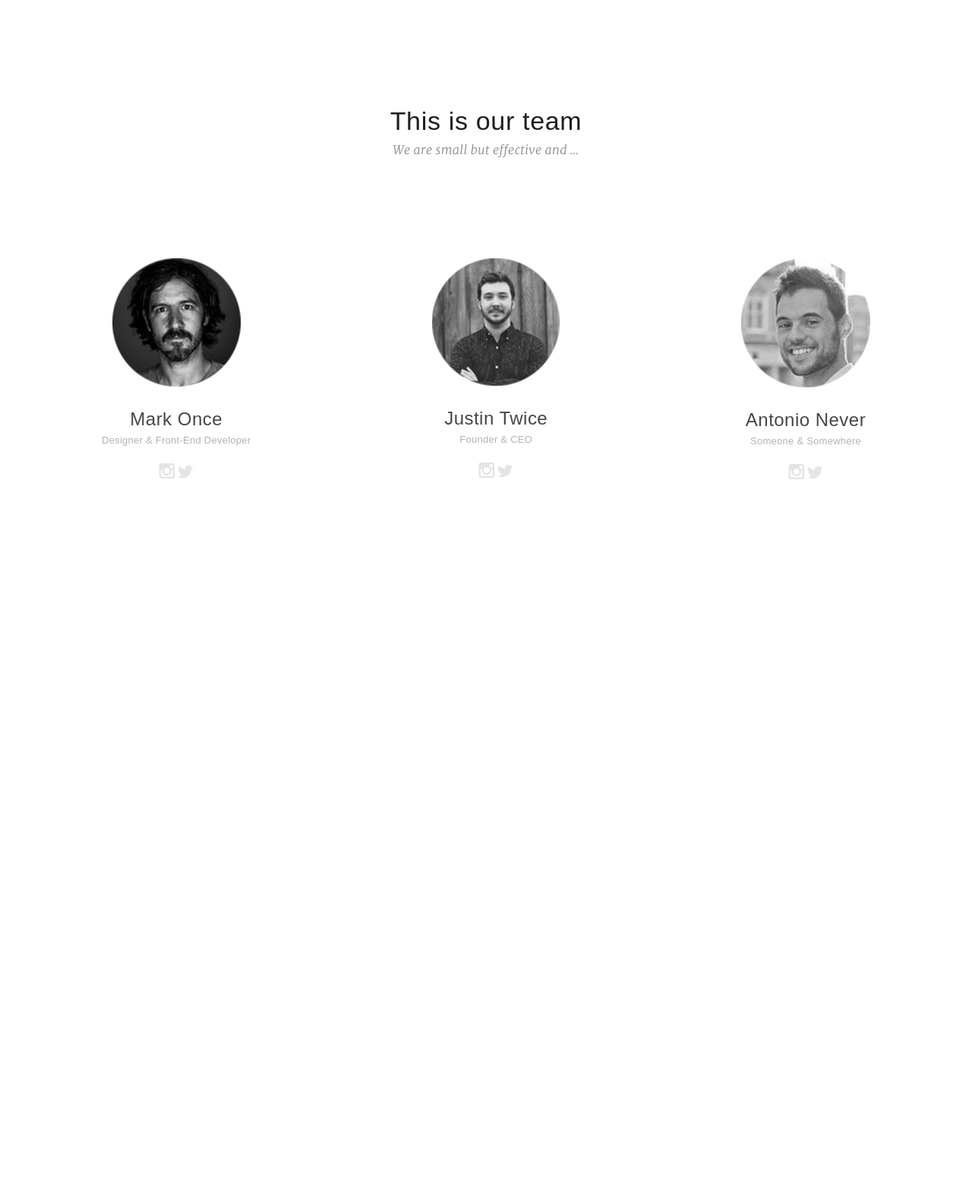
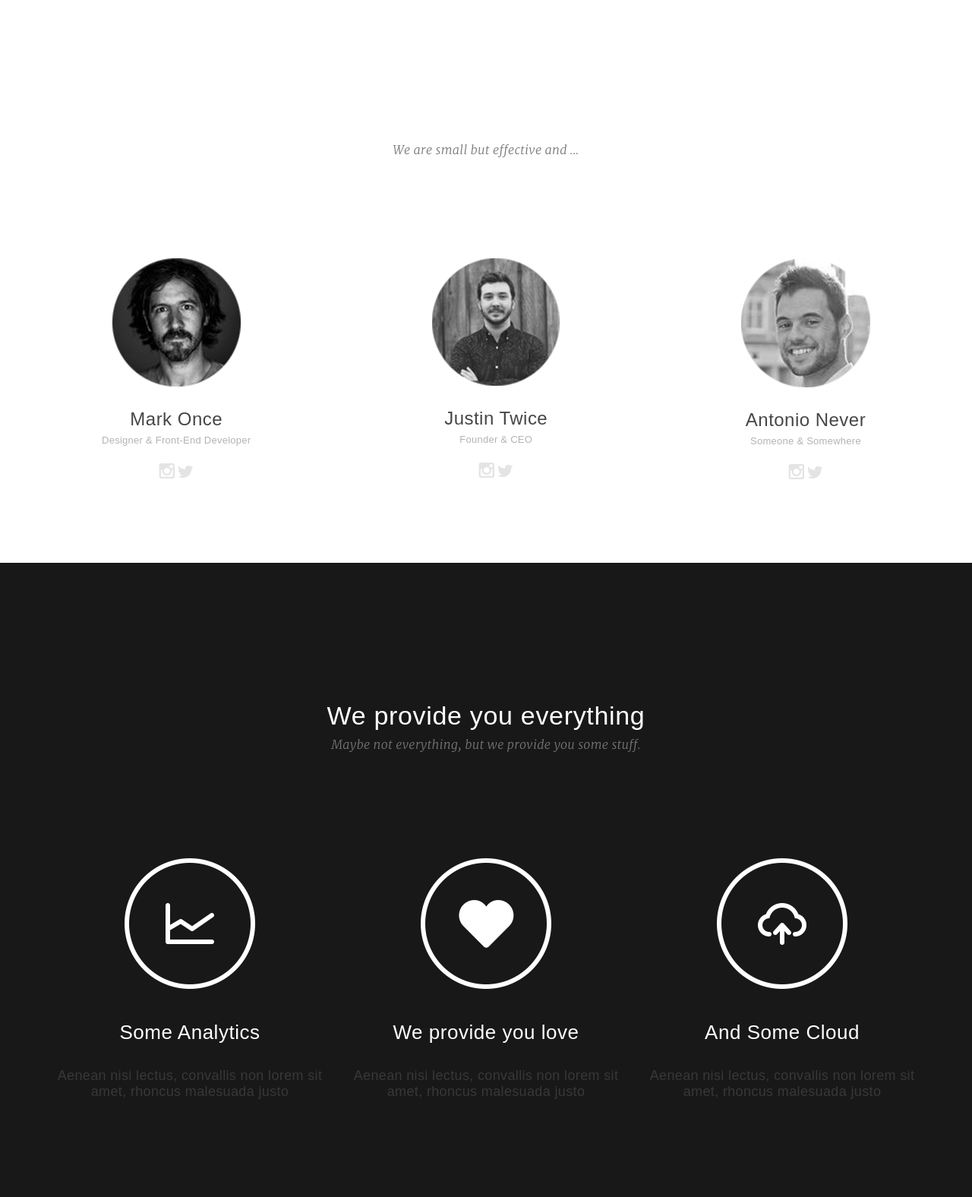
Before and after one commit to ishebarshina/Landing-Page-Example, a PHP site: page / in a window 1280 px wide. Shown: the part 1769-3345 px from the top of the page at 76% size. Before the commit the page ends 2400 px from the top, so only its background shows below. Run offline with PHP 8.4, Linux system fonts and the light colour scheme.

Commit message:
services

```diff
--- a/css/style.css
+++ b/css/style.css
@@ -163,7 +163,7 @@ a {
     text-align: center;
     padding: 138px 0 149px;
 }
-.team__title {
+.block__title {
     font-family: 'HelveticaNeueProLt', sans-serif;
     font-size: 34px;
     line-height: 1.5em;
@@ -173,7 +173,7 @@ a {
     padding: 0;
     margin: 0;
 }
-.team p {
+.block__text {
     font-family: 'Merriweather-LightItalic', serif;
     font-size: 16px;
     line-height: 1.5em;
@@ -214,3 +214,49 @@ a {
 .team__link {
     margin-top: 22px;
 }
+.services {
+    background-color: #181818;
+    text-align: center;
+    height: 835px;
+    padding-top: 176px;
+}
+.block__title {
+    color: #ffffff;
+}
+.block__text {
+    color: #777777;
+}
+.services__inner {
+    display: flex;
+    justify-content: space-between;
+    margin-top: 138px;
+}
+.services__item {
+    display: flex;
+    flex-direction: column;
+    align-items: center;
+}
+.img {
+    width: 172px;
+    height: 172px;
+    background-image: url(../img/ellipse.png);
+    display: flex;
+    align-items: center;
+    justify-content: center;
+    margin-bottom: 43px;
+}
+.services__name {
+    font-family: 'HelveticaNeueProLt', sans-serif;
+    font-size: 26px;
+    font-weight: 400;
+    letter-spacing: 0.02em;
+    color: #ffffff;
+    margin-bottom: 31px;
+}
+.services__desc {
+    font-family: 'HelveticaNeueProLt', sans-serif;
+    font-size: 18px;
+    font-weight: 400;
+    letter-spacing: 0.02em;
+    color: #383838;
+}
--- a/index.html
+++ b/index.html
@@ -56,8 +56,8 @@
     </div>
     <div class="team">
         <div class="container">
-            <h1 class="team__title">This is our team</h1>
-            <p>We are small but effective and ...</p>
+            <h2 class="block__title">This is our team</h1>
+            <p class="block__text">We are small but effective and ...</p>
             <div class="team__inner">
                 <div class="team__item">
                     <img src="img/mark.png" alt="mark">
@@ -101,5 +101,34 @@
             </div>
         </div>
     </div>
+    <div class="services">
+        <div class="container">
+            <h2 class="block__title">We provide you everything</h2>
+            <p class="block__text">Maybe not everything, but we provide you some stuff.</p>
+            <div class="services__inner">
+                <div class="services__item">
+                    <div class="img">
+                        <img src="img/graph.png" alt="graph">
+                    </div>
+                    <div class="services__name">Some Analytics</div>
+                    <div class="services__desc">Aenean nisi lectus, convallis non lorem sit amet, rhoncus malesuada justo</div>
+                </div>
+                <div class="services__item">
+                    <div class="img">
+                        <img src="img/heart.png" alt="heart">
+                    </div>
+                    <div class="services__name">We provide you love</div>
+                    <div class="services__desc">Aenean nisi lectus, convallis non lorem sit amet, rhoncus malesuada justo</div>
+                </div>
+                <div class="services__item">
+                    <div class="img">
+                        <img src="img/cloud.png" alt="cloud">
+                    </div>
+                    <div class="services__name">And Some Cloud</div>
+                    <div class="services__desc">Aenean nisi lectus, convallis non lorem sit amet, rhoncus malesuada justo</div>
+                </div>
+            </div>
+        </div>
+    </div>
 </body>
 </html>
```
Also changed, not shown: img/cloud.png (added), img/ellipse.png (added), img/graph.png (added), img/heart.png (added).
